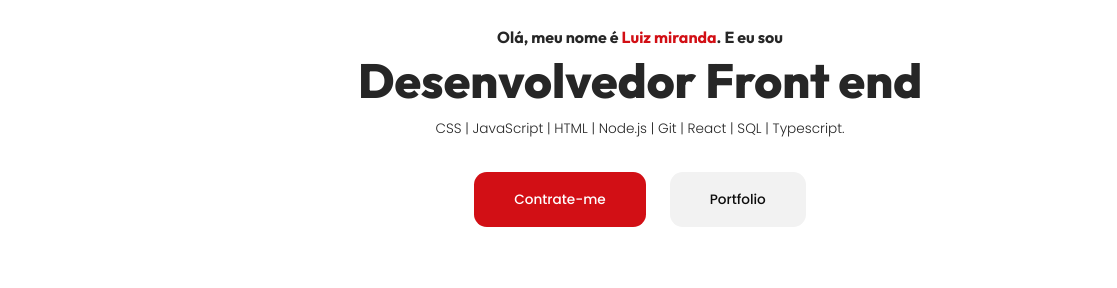
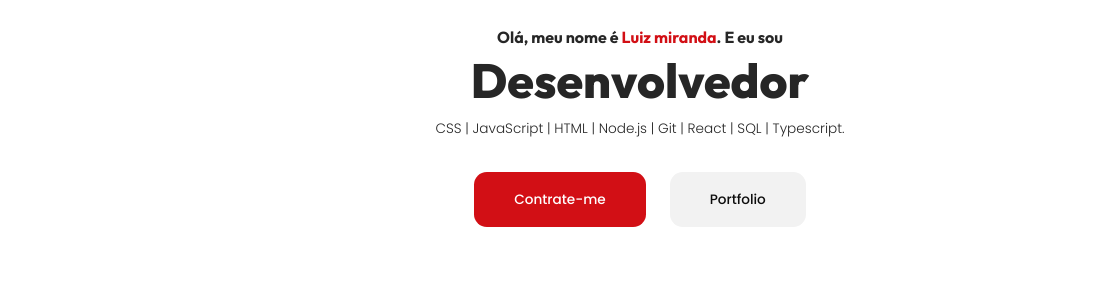
Before and after one commit to Luiizmiranda/portfolio, a plain HTML site: page index.html in a window 1280 px wide. Shown: the part 512-800 px from the top of the page, 0-1117 px from the left. Drawn offline with nearby package versions, Linux system fonts and the light colour scheme.

Commit message:
Update index.html
atualização

```diff
--- a/index.html
+++ b/index.html
@@ -45,7 +45,7 @@
             </article>
             <article class="header__content" data-aos="fade-in">
                 <h4>Olá, meu nome é <span>Luiz miranda</span>. E eu sou</h4>
-                <h1>Desenvolvedor Front end<br></h1>
+                <h1>Desenvolvedor<br></h1>
                 <p> CSS | JavaScript | HTML | Node.js | Git | React | SQL | Typescript.
                 </p>
                 <div class="header__cta">
```
